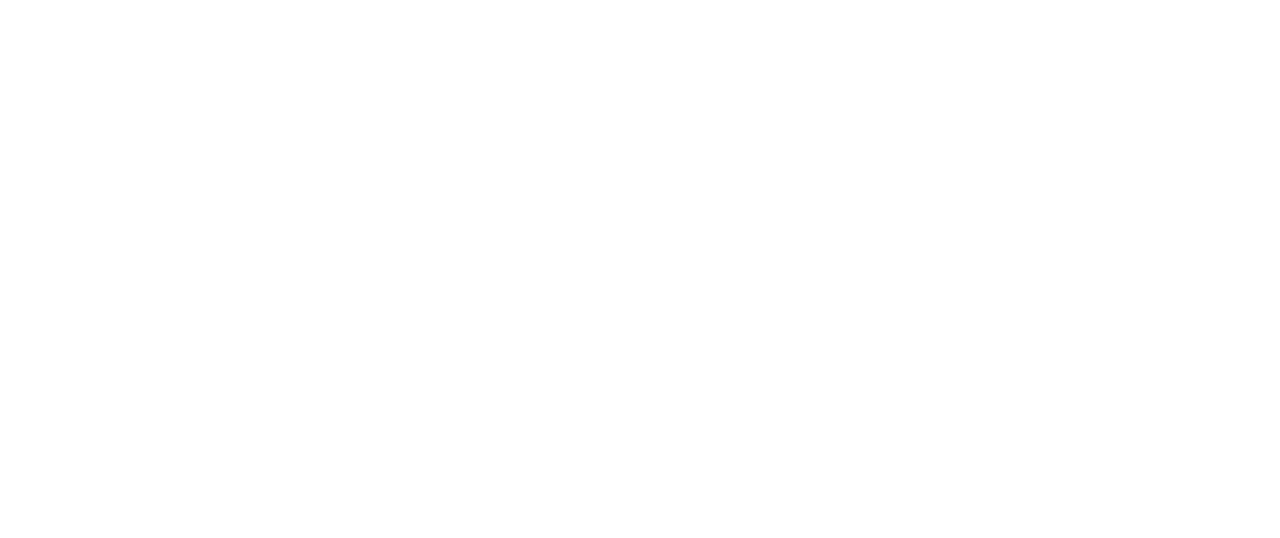
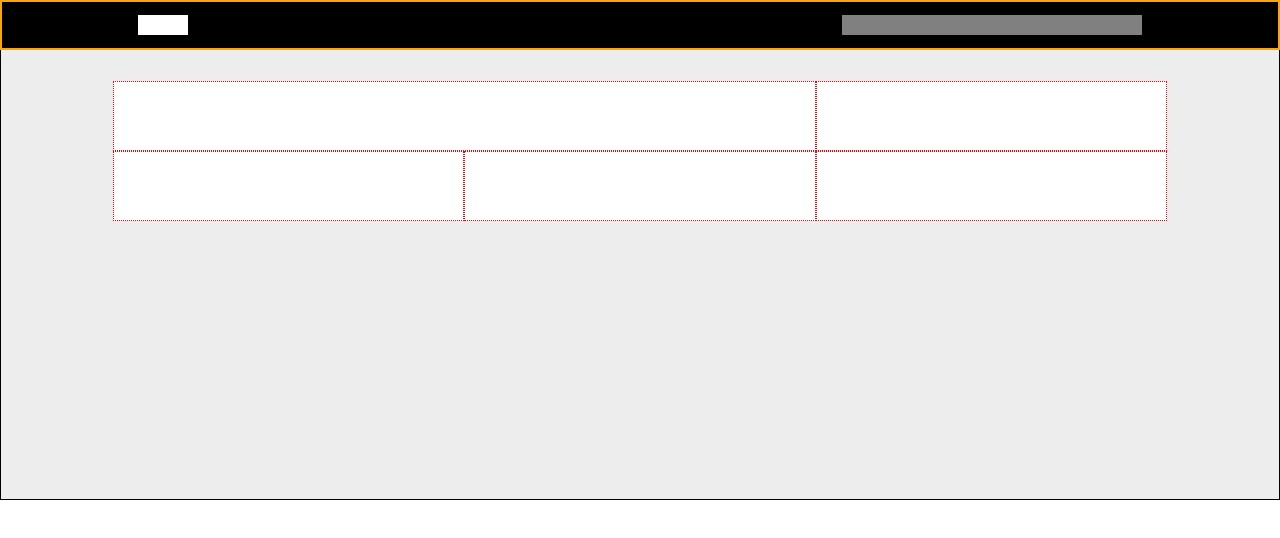
Before and after one commit to agostinoluca/htmlcss-responsive-layout, a plain HTML site: page index.html in a window 1280 px wide. Drawn offline with Linux system fonts and the light colour scheme.

Commit message:
add header structure

```diff
--- a/assets/css/style.css
+++ b/assets/css/style.css
@@ -9,7 +9,7 @@
 
 /* #region layout */
 .container {
-    max-width: 1552px;
+    max-width: 1152px;
     width: 80%;
     margin: auto;
 }
@@ -36,7 +36,7 @@
     width: 100%;
 }
 
-/* #region layout */
+/* #endregion layout */
 
 /* #region utility */
 .d-flex {
@@ -47,3 +47,52 @@
     margin: auto;
 }
 /* #endregion utility */
+
+/* #region header */
+.site_header {
+    height: 50px;
+    position: fixed;
+    width: 100%;
+}
+
+.site_header .container {
+    justify-content: space-between;
+    padding: 0.5rem;
+}
+
+/* #endregion header */
+
+.site_main {
+    padding-top: 80px;
+}
+
+/* #region debug */
+.debug .site_header {
+    background-color: black;
+    border: 2px solid orange;
+}
+
+.debug .header_logo {
+    height: 20px;
+    width: 50px;
+    background-color: white;
+}
+
+.debug .header_nav {
+    height: 20px;
+    width: 300px;
+    background-color: grey;
+}
+
+.debug .site_main {
+    height: 500px;
+    background: #ededed;
+    border: 1px solid black;
+}
+
+.debug [class^="col-"] {
+    height: 70px;
+    background: white;
+    border: 1px dotted red;
+}
+/* #endregion debug */
--- a/index.html
+++ b/index.html
@@ -6,7 +6,33 @@
     <title>Responsive Layout</title>
     <link rel="stylesheet" href="./assets/css/style.css">
 </head>
-<body>
+<body class="debug">
+    <header class="site_header d-flex">
+        <div class="container d-flex">
+            <div class="header_logo"></div>
+            <div class="header_nav"></div>
+        </div>
+
+    </header>
+
+    <main class="site_main">
+        <section class="get_demo">
+            <div class="container">
+                <div class="row">
+                    <div class="col-8"></div>
+                    <div class="col-4"></div>
+                    <div class="col-4"></div>
+                    <div class="col-4"></div>
+                    <div class="col-4"></div>
+                </div>
+            </div>
+        </section>
+
+    </main>
+
+    <footer class="site_footer">
+
+    </footer>
 
 </body>
 </html>
```
